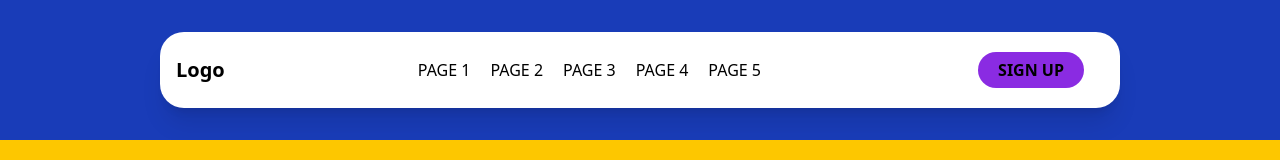
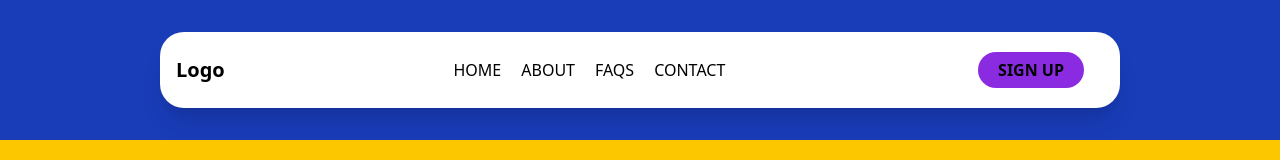
Before and after one commit to britt-young/GulfCoastWDD, a React (Vite) app: page / in a window 1280 px wide. Shown: the top 160 px of the page. Built offline with nearby package versions, Linux system fonts and the light colour scheme.

Commit message:
renamed pages and updated links

```diff
--- a/src/App.jsx
+++ b/src/App.jsx
@@ -2,11 +2,10 @@ import './App.css'
 import { createBrowserRouter, createRoutesFromElements, Route, RouterProvider } from 'react-router-dom'
 import RootLayout from './layout/RootLayout'
 
-import Page1 from './pages/Page1'
-import Page2 from './pages/Page2'
-import Page3 from './pages/Page3'
-import Page4 from './pages/Page4'
-import Page5 from './pages/Page5'
+import Home from './pages/Home'
+import About from './pages/About'
+import FAQs from './pages/FAQs'
+import Contact from './pages/Contact'
 import Error from './Components/Error'
 
 function App() {
@@ -15,11 +14,10 @@ const router = createBrowserRouter(
     // parent path
     <Route path='/' element={<RootLayout />}>
     {/* child routes */}
-      <Route index element={<Page1 />} />
-      <Route path ='page2' element={<Page2 />} />
-      <Route path ='page3' element={<Page3 />} />
-      <Route path ='page4' element={<Page4 />} />
-      <Route path ='page5' element={<Page5 />} />
+      <Route index element={<Home />} />
+      <Route path ='About' element={<About />} />
+      <Route path ='FAQs' element={<FAQs />} />
+      <Route path ='Contact' element={<Contact />} />
       {/* Can add nested (additional children) routes too */}
       <Route path ='*' element={<Error />} />
     </Route>
--- a/src/Components/NavBar.jsx
+++ b/src/Components/NavBar.jsx
@@ -55,26 +55,23 @@ const NavBar = () => {
         {/* Desktop menu */}
         <ul className="hidden lg:flex space-x-4 uppercase">
           <li className="mb-4 ps-2 lg:mb-0 lg:pe-1 lg:ps-0">
-            <NavLink to="/">Page 1</NavLink>
+            <NavLink to="/">Home</NavLink>
           </li>
           <li className="mb-4 ps-2 lg:mb-0 lg:pe-1 lg:ps-0">
-            <NavLink to="/page2">Page 2</NavLink>
+            <NavLink to="/About">About</NavLink>
           </li>
           <li className="mb-4 ps-2 lg:mb-0 lg:pe-1 lg:ps-0">
-            <NavLink to="/page3">Page 3</NavLink>
+            <NavLink to="/FAQs">FAQs</NavLink>
           </li>
           <li className="mb-4 ps-2 lg:mb-0 lg:pe-1 lg:ps-0">
-            <NavLink to="/page4">Page 4</NavLink>
-          </li>
-          <li className="mb-4 ps-2 lg:mb-0 lg:pe-1 lg:ps-0">
-            <NavLink to="/page5">Page 5</NavLink>
+            <NavLink to="/Contact">Contact</NavLink>
           </li>
         </ul>
 
         {/* Sign Up Button (Desktop) */}
         <button
           className="hidden lg:flex items-center justify-center m-5"
-          onClick={() => navigate("/page5")}
+          onClick={() => navigate("/Contact")}
         >
           Sign Up
         </button>
@@ -87,13 +84,13 @@ const NavBar = () => {
             <NavLink to="/">Page 1</NavLink>
           </li>
           <li>
-            <NavLink to="/page2">Page 2</NavLink>
+            <NavLink to="/About">Page 2</NavLink>
           </li>
           <li>
-            <NavLink to="/page3">Page 3</NavLink>
+            <NavLink to="/FAQs">Page 3</NavLink>
           </li>
           <li>
-            <NavLink to="/page4">Page 4</NavLink>
+            <NavLink to="/Contact">Page 4</NavLink>
           </li>
           <li>
             <NavLink to="/page5">Page 5</NavLink>
--- /dev/null
+++ b/src/pages/About.jsx
@@ -0,0 +1,9 @@
+import React from 'react'
+
+const About = () => {
+  return (
+    <div className="min-h-screen">About</div>
+  )
+}
+
+export default About
--- /dev/null
+++ b/src/pages/Contact.jsx
@@ -0,0 +1,9 @@
+import React from 'react'
+
+const Contact = () => {
+  return (
+    <div className="min-h-screen">Contact</div>
+  )
+}
+
+export default Contact
--- /dev/null
+++ b/src/pages/FAQs.jsx
@@ -0,0 +1,9 @@
+import React from 'react'
+
+const FAQs = () => {
+  return (
+    <div className="min-h-screen">FAQs</div>
+  )
+}
+
+export default FAQs
--- a/src/pages/Page1.jsx
+++ b/src/pages/Home.jsx
@@ -6,7 +6,7 @@ import Portfolio from "../Components/Portfolio";
 import Pricing from "../Components/Pricing";
 import Testimonials from "../Components/Testimonials";
 
-const Page1 = () => {
+const Home = () => {
   return (
     <div className="min-h-screen">
       <HomeHeader />
@@ -19,4 +19,4 @@ const Page1 = () => {
   );
 };
 
-export default Page1;
+export default Home;
--- a/src/pages/Page2.jsx
+++ /dev/null
@@ -1,9 +0,0 @@
-import React from 'react'
-
-const Page2 = () => {
-  return (
-    <div className="min-h-screen">Page2</div>
-  )
-}
-
-export default Page2
--- a/src/pages/Page3.jsx
+++ /dev/null
@@ -1,9 +0,0 @@
-import React from 'react'
-
-const Page3 = () => {
-  return (
-    <div className="min-h-screen">Page3</div>
-  )
-}
-
-export default Page3
--- a/src/pages/Page4.jsx
+++ /dev/null
@@ -1,9 +0,0 @@
-import React from 'react'
-
-const Page4 = () => {
-  return (
-    <div className="min-h-screen">Page4</div>
-  )
-}
-
-export default Page4
--- a/src/pages/Page5.jsx
+++ /dev/null
@@ -1,9 +0,0 @@
-import React from 'react'
-
-const Page5 = () => {
-  return (
-    <div className="min-h-screen">Page5</div>
-  )
-}
-
-export default Page5
```
